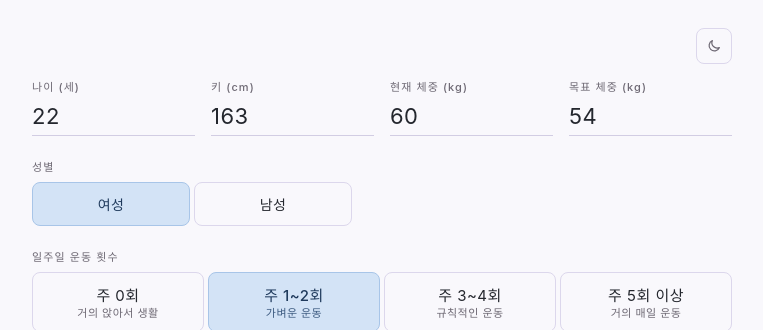
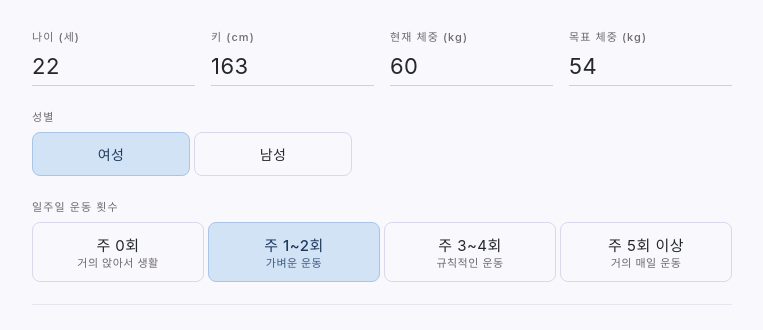
Before and after one commit to claire0203/diet, a plain HTML site: page index.html in a window 1280 px wide. Shown: the top 330 px of the page, without its empty margins (258-1021 px from the left). Drawn offline with Linux system fonts and the light colour scheme; a web font is replaced by a local one.

Commit message:
Add files via upload

```diff
--- a/index.html
+++ b/index.html
@@ -1,24 +1,13 @@
 <!DOCTYPE html>
-<html lang="ko" class="t-light">
+<html lang="ko">
 <head>
 <meta charset="UTF-8">
 <meta name="viewport" content="width=device-width, initial-scale=1">
 <title>칼로리 계산기</title>
 <link rel="stylesheet" href="https://cdn.jsdelivr.net/gh/orioncactus/pretendard@v1.3.9/dist/web/variable/pretendardvariable-dynamic-subset.min.css">
-<script>
-  // 첫 화면 깜빡임 방지: 저장된 테마 또는 시스템 설정을 먼저 적용
-  (function () {
-    var t = null;
-    try { t = localStorage.getItem('kcal-calc-theme'); } catch (e) {}
-    if (t !== 'dark' && t !== 'light') {
-      try { t = window.matchMedia('(prefers-color-scheme: dark)').matches ? 'dark' : 'light'; } catch (e) { t = 'light'; }
-    }
-    document.documentElement.className = 't-' + t;
-  })();
-</script>
 <style>
-  .t-light{--bg:#F9F8FC;--ink:#24272E;--sub:#6D6873;--line:#E8E5F1;--uline:#D2CDE3;--bar:#EEEBF5;--kcal:#3A6195;--dday:#6F55A8;--warn:#A8455E;--c1:#BFD6F1;--c2:#CDBEEB;--c3:#E9E3F5;--selbg:#D3E3F6;--selbd:#A8C5E8;--selfg:#1F3A5C;--selsub:#3D5B80;--unbd:#DCD7EC;color-scheme:light}
-  .t-dark{--bg:#17161D;--ink:#ECEAF3;--sub:#A7A2B4;--line:#2D2A39;--uline:#433E57;--bar:#27243A;--kcal:#A3C1EE;--dday:#C7B4F2;--warn:#EFA0B4;--c1:#7097CC;--c2:#9B85D1;--c3:#4E4770;--selbg:#2B3D5B;--selbd:#4C6C9B;--selfg:#E1ECFA;--selsub:#AFC6E6;--unbd:#3A3650;color-scheme:dark}
+  :root{--bg:#F9F8FC;--ink:#24272E;--sub:#6D6873;--line:#E8E5F1;--uline:#D2CDE3;--bar:#EEEBF5;--kcal:#3A6195;--dday:#6F55A8;--warn:#A8455E;--c1:#BFD6F1;--c2:#CDBEEB;--c3:#E9E3F5;--selbg:#D3E3F6;--selbd:#A8C5E8;--selfg:#1F3A5C;--selsub:#3D5B80;--unbd:#DCD7EC;color-scheme:light}
+  @media (prefers-color-scheme: dark){:root{--bg:#17161D;--ink:#ECEAF3;--sub:#A7A2B4;--line:#2D2A39;--uline:#433E57;--bar:#27243A;--kcal:#A3C1EE;--dday:#C7B4F2;--warn:#EFA0B4;--c1:#7097CC;--c2:#9B85D1;--c3:#4E4770;--selbg:#2B3D5B;--selbd:#4C6C9B;--selfg:#E1ECFA;--selsub:#AFC6E6;--unbd:#3A3650;color-scheme:dark}}
 
   *{box-sizing:border-box}
   html,body{margin:0;background:var(--bg)}
@@ -30,8 +19,6 @@
 
   .wrap{max-width:700px;margin:0 auto;display:flex;flex-direction:column;gap:22px}
   .label{font-size:11px;font-weight:500;letter-spacing:.1em;color:var(--sub)}
-  .topbar{display:flex;justify-content:flex-end;margin-bottom:-8px}
-  .theme-btn{width:36px;height:36px;display:flex;align-items:center;justify-content:center;border:1px solid var(--unbd);border-radius:8px;background:transparent;color:var(--sub);padding:0}
 
   .inputs{display:grid;grid-template-columns:repeat(4,minmax(0,1fr));gap:16px}
   .field{display:flex;flex-direction:column;gap:2px}
@@ -85,13 +72,6 @@
 </head>
 <body>
 <main class="wrap">
-  <div class="topbar">
-    <button type="button" class="theme-btn" id="themeBtn" aria-label="다크 모드로 전환" title="다크 모드로 전환">
-      <svg id="icoSun" style="display:none" width="16" height="16" viewBox="0 0 24 24" fill="none" stroke="currentColor" stroke-width="1.8" stroke-linecap="round" aria-hidden="true"><circle cx="12" cy="12" r="4.5"/><path d="M12 2v2.5M12 19.5V22M2 12h2.5M19.5 12H22M4.9 4.9l1.8 1.8M17.3 17.3l1.8 1.8M4.9 19.1l1.8-1.8M17.3 6.7l1.8-1.8"/></svg>
-      <svg id="icoMoon" width="16" height="16" viewBox="0 0 24 24" fill="none" stroke="currentColor" stroke-width="1.8" stroke-linecap="round" stroke-linejoin="round" aria-hidden="true"><path d="M20 14.5A8 8 0 0 1 9.5 4a8 8 0 1 0 10.5 10.5z"/></svg>
-    </button>
-  </div>
-
   <div class="inputs">
     <label class="field"><span class="label">나이 (세)</span><input id="age" type="number" inputmode="numeric" value="22"></label>
     <label class="field"><span class="label">키 (cm)</span><input id="height" type="number" inputmode="decimal" value="163"></label>
@@ -156,7 +136,7 @@
 (function () {
   var $ = function (id) { return document.getElementById(id); };
   var fmt = function (n) { return Math.round(n).toLocaleString('ko-KR'); };
-  var KEY = 'kcal-calc-v1', TKEY = 'kcal-calc-theme';
+  var KEY = 'kcal-calc-v1';
   var today = (function () { var d = new Date(); d.setMinutes(d.getMinutes() - d.getTimezoneOffset()); return d.toISOString().slice(0, 10); })();
   var state = { sex: 'F', age: '22', height: '163', weight: '60', goal: '54', af: 1.375, start: today };
 
@@ -222,21 +202,8 @@
   $('sex').addEventListener('click', function (e) { var b = e.target.closest('.opt'); if (b) { state.sex = b.dataset.v; render(); } });
   $('act').addEventListener('click', function (e) { var b = e.target.closest('.opt'); if (b) { state.af = +b.dataset.v; render(); } });
 
-  // 다크 모드
-  function syncTheme() {
-    var dark = document.documentElement.className === 't-dark';
-    $('icoSun').style.display = dark ? '' : 'none'; $('icoMoon').style.display = dark ? 'none' : '';
-    var label = dark ? '라이트 모드로 전환' : '다크 모드로 전환';
-    $('themeBtn').setAttribute('aria-label', label); $('themeBtn').title = label;
-  }
-  $('themeBtn').addEventListener('click', function () {
-    var t = document.documentElement.className === 't-dark' ? 'light' : 'dark';
-    document.documentElement.className = 't-' + t;
-    try { localStorage.setItem(TKEY, t); } catch (e) {}
-    syncTheme();
-  });
 
-  syncTheme(); render();
+  render();
 })();
 </script>
 </body>
```
